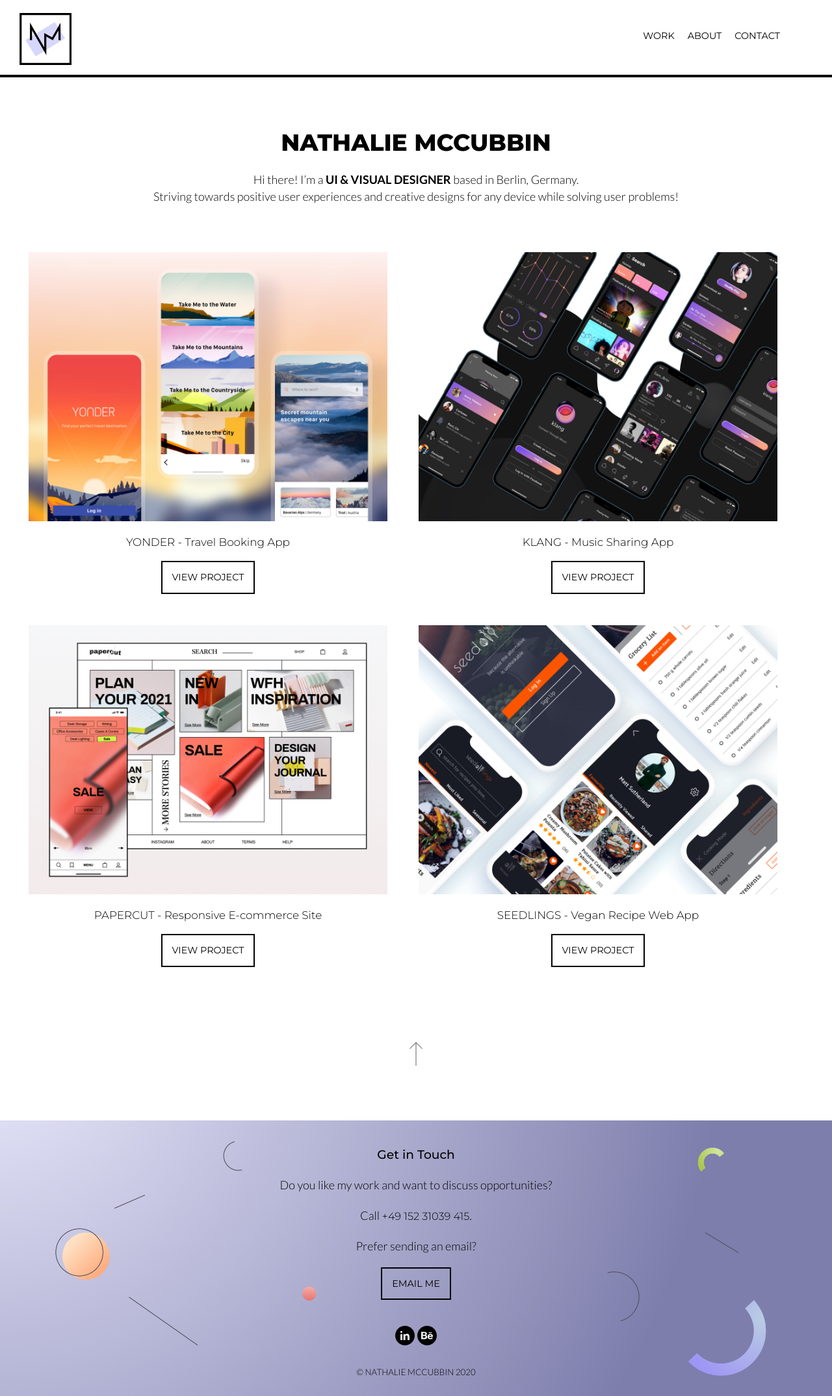
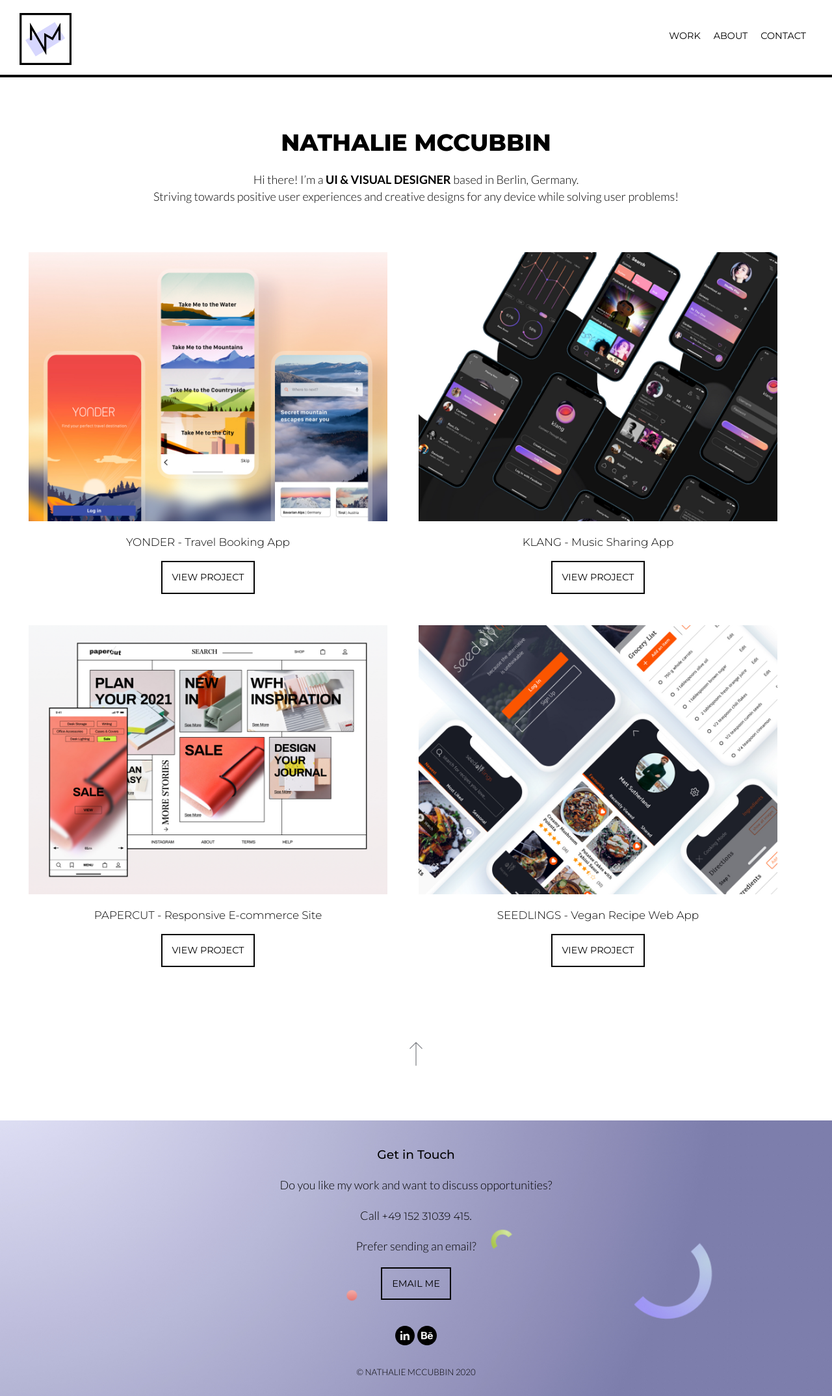
Before and after one commit to NatMay91/Nathalie-McCubbin-Portfolio, a plain HTML site: page index.html in a window 1280 px wide. Shown: the whole page at 65% size. Drawn offline with nearby package versions, Linux system fonts and the light colour scheme.

Commit message:
navigation layout changed for small screen size

```diff
--- a/css/style.css
+++ b/css/style.css
@@ -32,7 +32,7 @@ main {
 }
 
 nav {
-  padding-right: 40px;
+  padding-right: 0px;
 }
 
 .image-nm {
@@ -423,7 +423,7 @@ footer {
 
 /* ---------FOOTER BACKGROUND IMAGE STARTS----------------------------- */
 .boxfooter {
-  background: url(../img/fun/fun-shapes2.jpg);
+  background: url(../img/fun/gradient-footer.jpg);
   background-repeat: no-repeat;
   background-size: cover;
   background-position: center;
@@ -776,7 +776,7 @@ footer a:hover {
 
   nav>ul {
     flex-direction: row;
-    display: inline-block;
+    display: flex;
   }
 
   nav>ul>li {
```
Also changed, not shown: img/fun/fun-shapes-about-large.jpg (deleted), img/fun/fun-shapes-about-small.jpg (deleted), img/fun/fun-shapes-about.jpg (deleted), img/fun/fun-shapes-index-mid.jpg (deleted), img/fun/fun-shapes-index-small.jpg (deleted), img/fun/fun-shapes-index.jpg (deleted), img/fun/fun-shapes-mid.jpg (deleted), img/fun/fun-shapes-small.jpg (deleted), img/fun/fun-shapes.jpg (deleted), img/fun/fun-shapes.png (deleted), img/fun/fun-shapes2.jpg (deleted), img/fun/fun-shapes2.png (deleted), img/fun/gradient-footer.jpg (added), img/fun/menu.svg (deleted), 2 other files.
